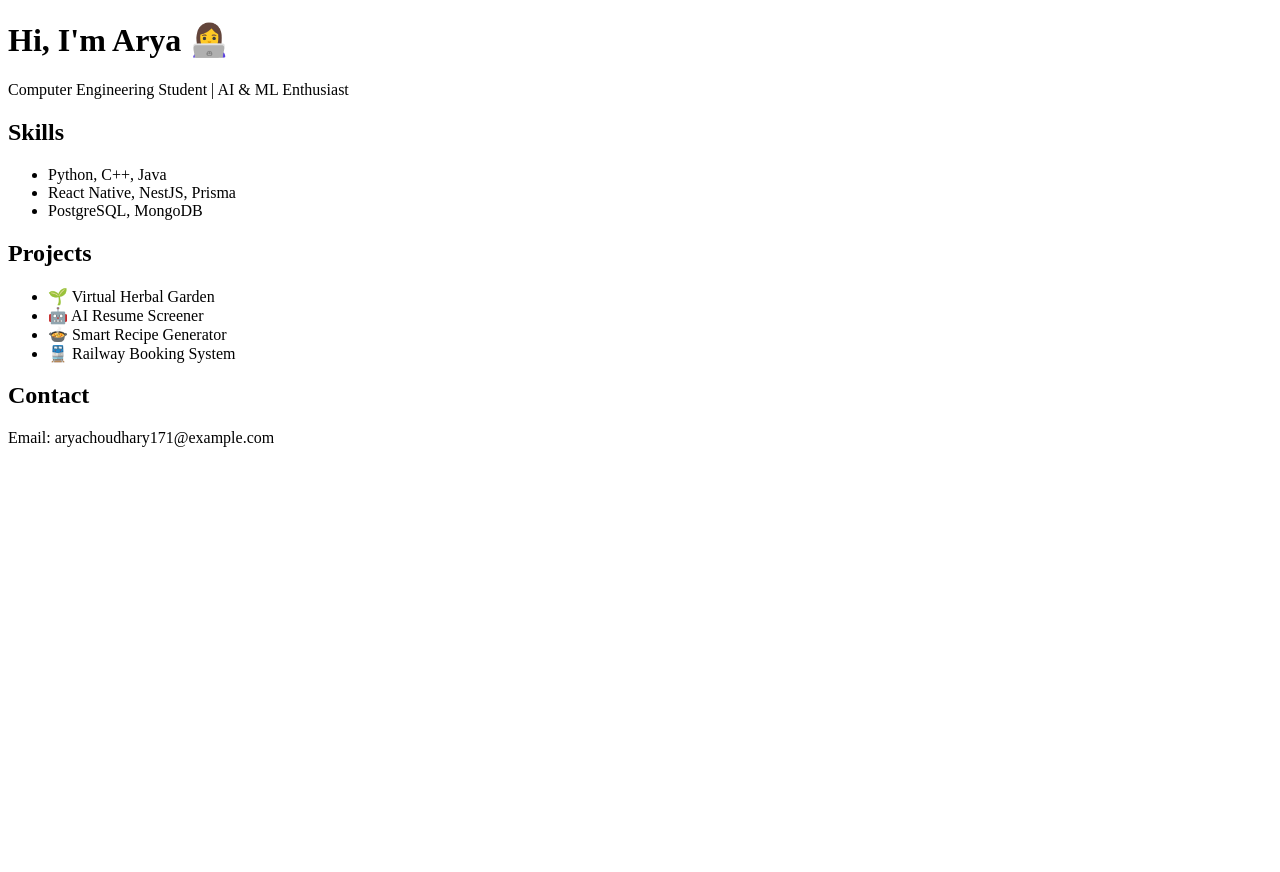
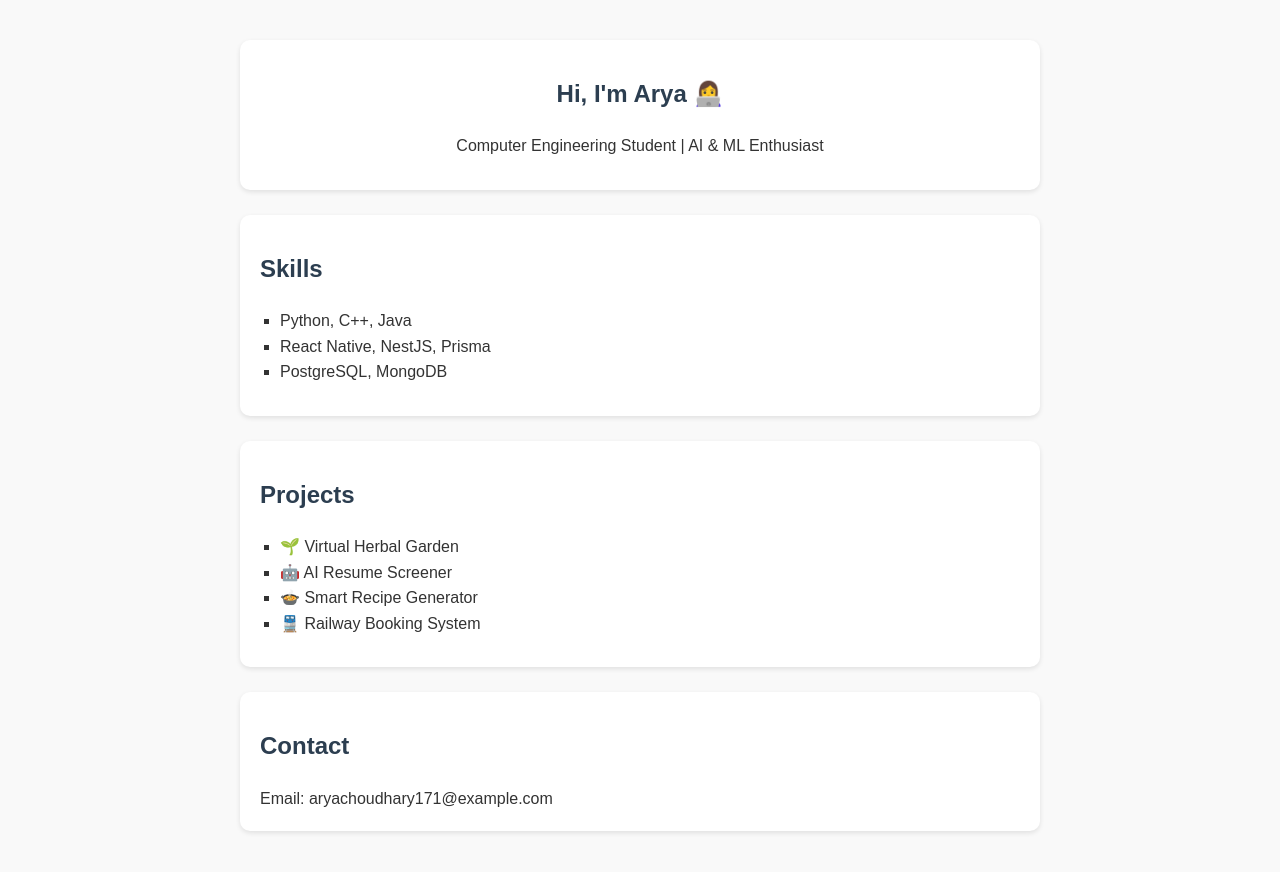
Before and after one commit to aryachoudhary171/aryachoudhary171.github.io, a plain HTML site: page index.html in a window 1280 px wide. Before the commit the page ends 800 px from the top, so only its background shows below. Drawn offline with Linux system fonts and the light colour scheme.

Commit message:
Update index.html

```diff
--- a/index.html
+++ b/index.html
@@ -1,20 +1,57 @@
 <!DOCTYPE html>
 <html>
 <head>
+  <meta charset="UTF-8">
   <title>Arya Choudhary | Resume</title>
-  <meta charset="UTF-8">
+  <style>
+    body {
+      font-family: Arial, sans-serif;
+      max-width: 800px;
+      margin: 20px auto;
+      padding: 20px;
+      line-height: 1.6;
+      background: #f9f9f9;
+      color: #333;
+    }
+    h1, h2 {
+      color: #2c3e50;
+    }
+    h1 {
+      text-align: center;
+    }
+    ul {
+      list-style-type: square;
+      padding-left: 20px;
+    }
+    section {
+      margin-bottom: 25px;
+      background: #fff;
+      padding: 15px 20px;
+      border-radius: 10px;
+      box-shadow: 0 2px 5px rgba(0,0,0,0.1);
+    }
+    .contact p {
+      margin: 5px 0;
+    }
+  </style>
 </head>
 <body>
+
+  <section>
     <h1>Hi, I'm Arya 👩‍💻</h1>
-  <p>Computer Engineering Student | AI & ML Enthusiast</p>
+    <p style="text-align:center;">Computer Engineering Student | AI & ML Enthusiast</p>
+  </section>
 
+  <section>
     <h2>Skills</h2>
     <ul>
       <li>Python, C++, Java</li>
       <li>React Native, NestJS, Prisma</li>
       <li>PostgreSQL, MongoDB</li>
     </ul>
+  </section>
 
+  <section>
     <h2>Projects</h2>
     <ul>
       <li>🌱 Virtual Herbal Garden</li>
@@ -22,8 +59,12 @@
       <li>🍲 Smart Recipe Generator</li>
       <li>🚆 Railway Booking System</li>
     </ul>
+  </section>
 
+  <section class="contact">
     <h2>Contact</h2>
     <p>Email: aryachoudhary171@example.com</p>
+  </section>
+
 </body>
 </html>
```
Lines whose indentation alone changed are shown as unchanged.
